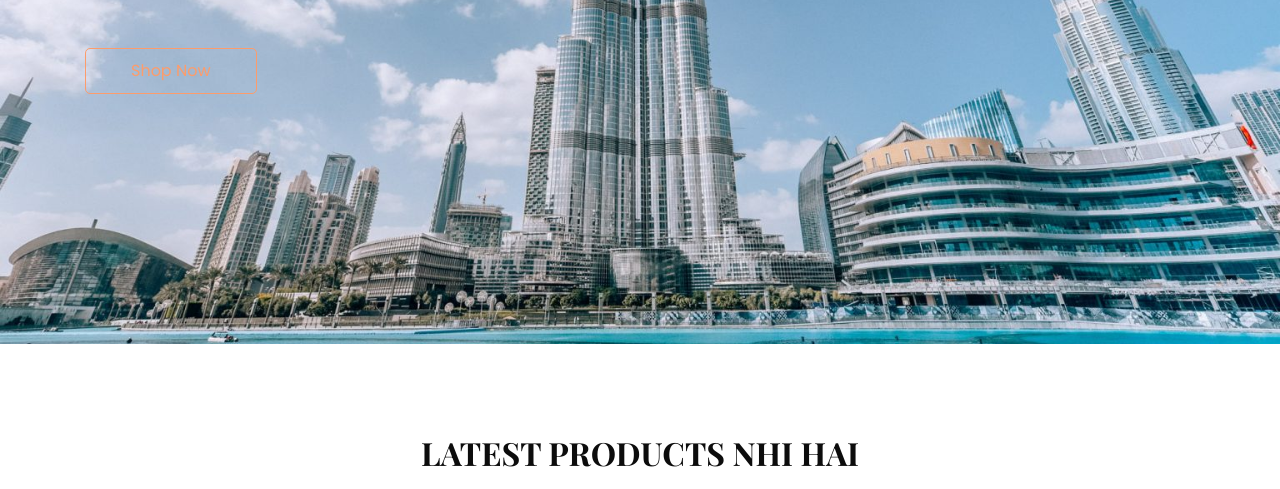
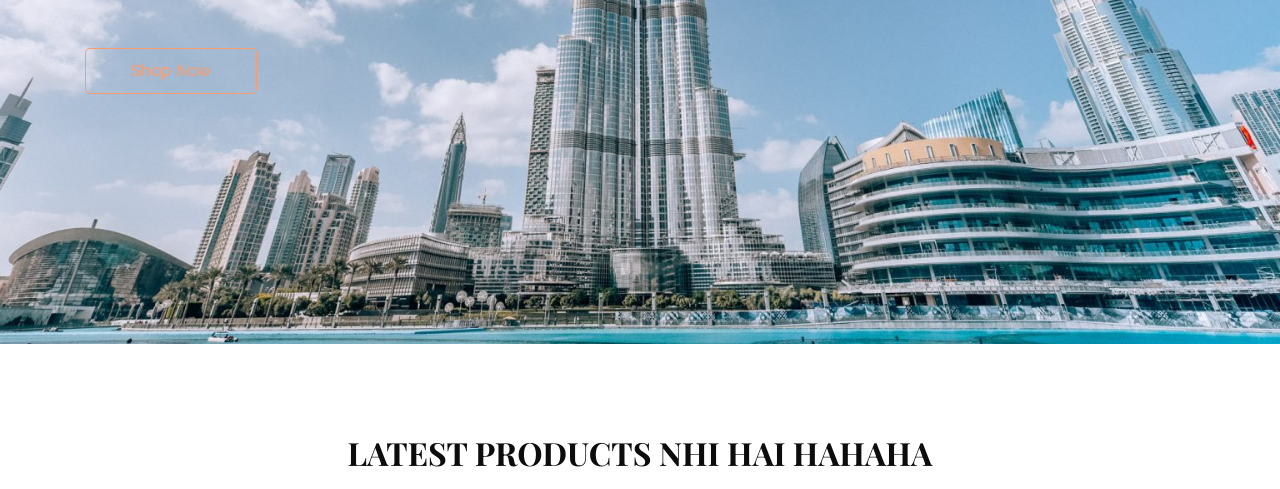
Before and after one commit to tejasva-baghel/static-web-code, a plain HTML site: page index.html in a window 1280 px wide. Shown: the part 456-945 px from the top of the page. Drawn offline with nearby package versions, Linux system fonts and the light colour scheme.

Commit message:
Update index.html

```diff
--- a/index.html
+++ b/index.html
@@ -95,7 +95,7 @@
     <div class="container">
       <div class="heading_container heading_center">
         <h2>
-          Latest Products nhi hai
+          Latest Products nhi hai hahaha
         </h2>
       </div>
       <div class="row">
```
